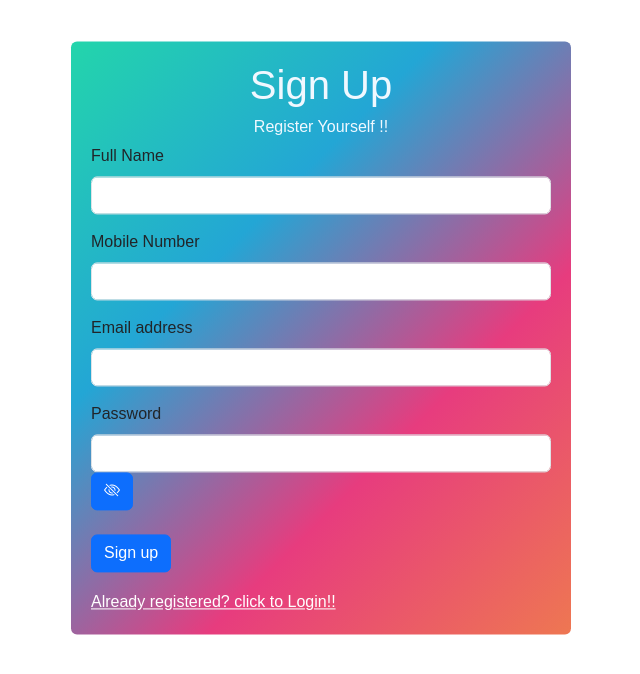
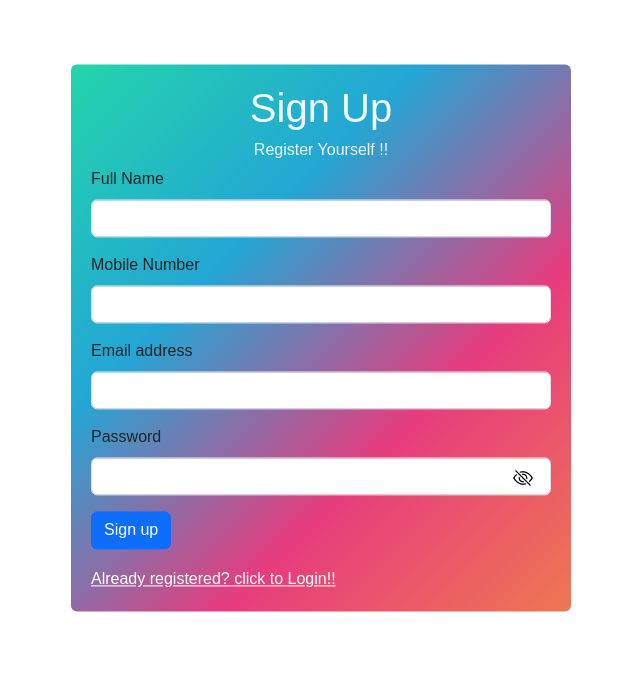
Before and after one commit to vigneshk14/cloudkitchen-web, an Angular app: page /sign-up in a window 1280 px wide. Shown: the top 674 px of the page, without its empty margins (307-947 px from the left). Built offline with nearby package versions, Linux system fonts and the light colour scheme.

Commit message:
changes in icon position style

```diff
--- a/db.json
+++ b/db.json
@@ -67,7 +67,7 @@
     },
     {
       "fullname": "vignesh",
-      "email": "vigneshk1409@gmai.com",
+      "email": "vigneshk1409@gmail.com",
       "password": "vignesh",
       "mobile": 984369736,
       "id": 6
--- a/src/app/pages/sign-up/sign-up.component.css
+++ b/src/app/pages/sign-up/sign-up.component.css
@@ -30,3 +30,13 @@
 
 
 }
+i{
+    color: black;
+    margin-top: -32px;
+    position: absolute;
+    /* width: 50px; */
+    /* height: 50px; */
+    font-size: 20px;
+    /* font-weight: bold; */
+    margin-left: 8px;
+}
--- a/src/app/pages/sign-up/sign-up.component.html
+++ b/src/app/pages/sign-up/sign-up.component.html
@@ -24,8 +24,10 @@
                       <div class="mb-3">
                         <label for="exampleInputPassword2" class="form-label">Password</label>
                         <input type="password" formControlName="password" class="form-control" id="exampleInputPassword2">
-                        <button type="button" class="btn btn-primary mb-2" (click)="togglePasswordVisibility()"><i class="bi bi-eye-slash" id="togglePassword"></i></button>
-                      </div>
+                        <div class="eyeshow" (click)="togglePasswordVisibility()">
+                          <i class="bi bi-eye-slash" style="color: black;" id="togglePassword"></i>
+                          </div>
+                          </div>
                       <button type="submit"  class="btn btn-primary mb-2">Sign up</button>
                     </form>
          <a style="color: #fff; margin-top:10px" routerLink="/login">Already registered? click to Login!!</a>
```
